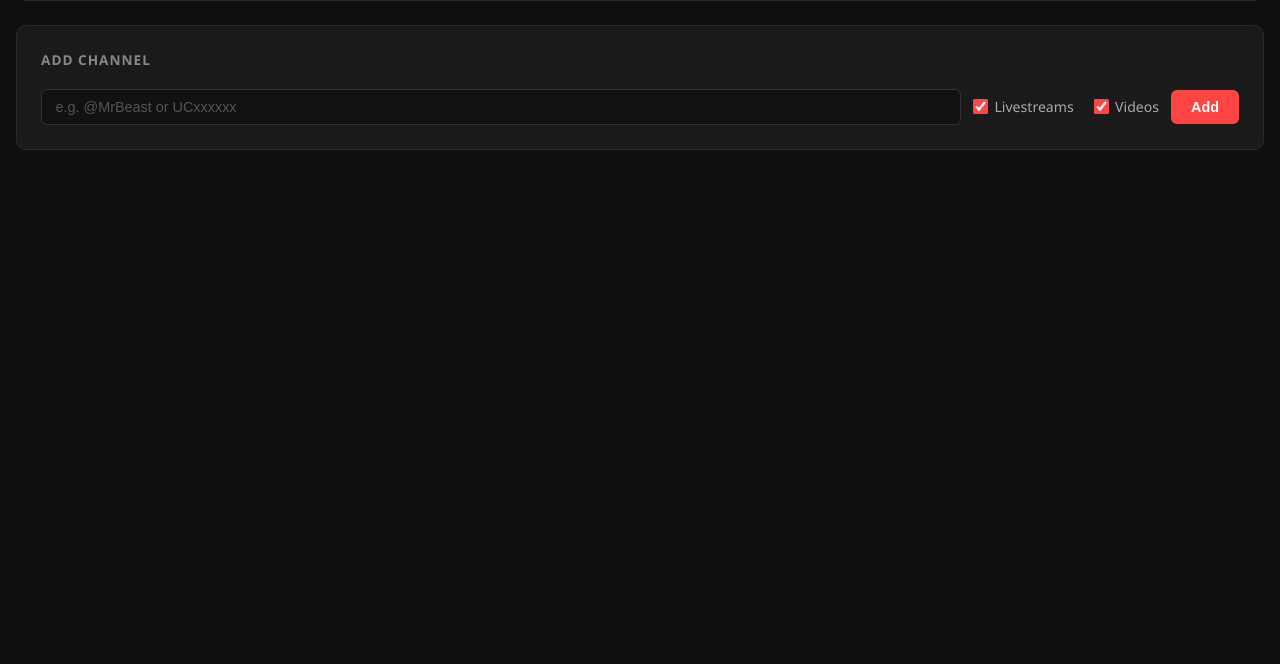
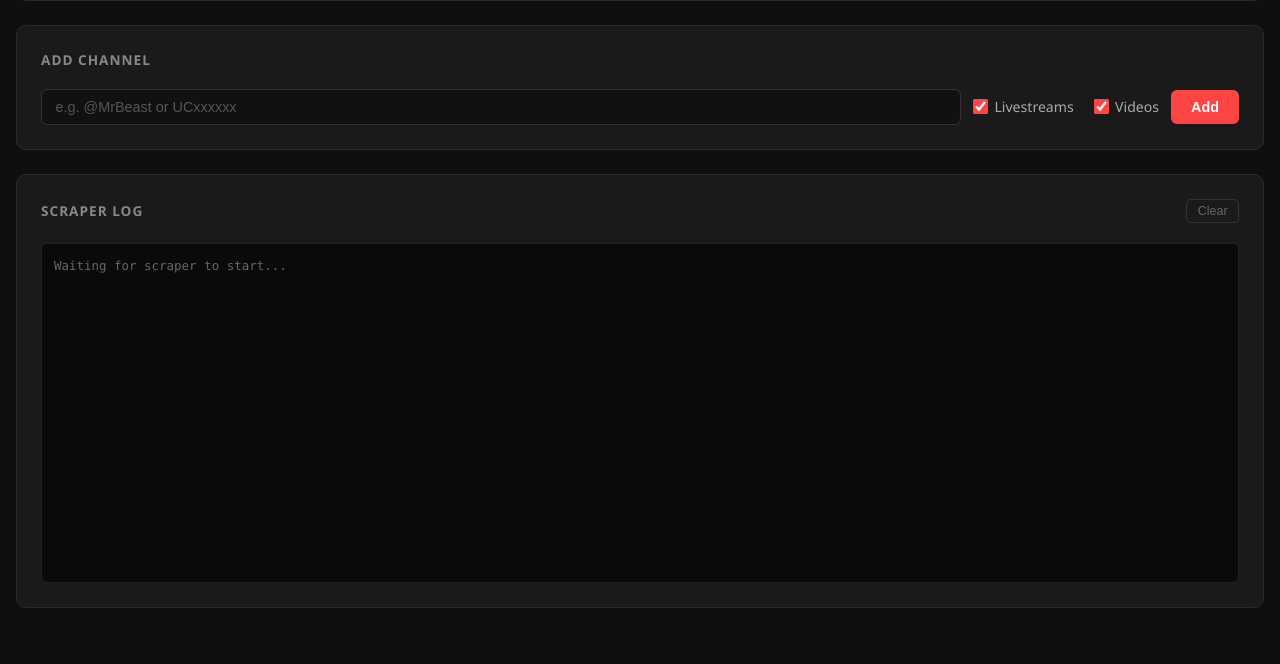
Before and after one commit to iliasch-dev/tuberipper, a Flask app: page / in a window 1280 px wide. Shown: the part 425-1089 px from the top of the page. Before the commit the page ends 575 px from the top, so only its background shows below. Run offline with Flask 3, Linux system fonts and the light colour scheme; data that the repository does not hold is empty; some libraries are stand-ins or nearby versions.

Commit message:
add live log viewer to webapp with colour-coded output - Shared `logs` Docker volume between scraper and webapp - Scraper log path configurable via LOG_PATH env var - Webapp SSE endpoint streams log via tail -f - Log card in UI: INFO=green, ERROR=red, WARNING=orange, with clear button

```diff
--- a/scraper/main.py
+++ b/scraper/main.py
@@ -11,11 +11,14 @@ from . import utils
 import selenium
 import random
 import logging
+import os
 import tempfile
 from datetime import datetime
 
 
-logging.basicConfig(filename='tuberipper.log', level=logging.INFO, format='%(asctime)s - TUBERIPPER MAIN - %(levelname)s: %(message)s')
+log_path = os.environ.get('LOG_PATH', 'tuberipper.log')
+os.makedirs(os.path.dirname(log_path), exist_ok=True) if os.path.dirname(log_path) else None
+logging.basicConfig(filename=log_path, level=logging.INFO, format='%(asctime)s - TUBERIPPER MAIN - %(levelname)s: %(message)s')
 logger = logging.getLogger(__name__)
 
 config = utils.load_config("config.json")
--- a/webapp/app.py
+++ b/webapp/app.py
@@ -1,5 +1,6 @@
-from flask import Flask, render_template, request, redirect, url_for, flash
+from flask import Flask, render_template, request, redirect, url_for, flash, Response, stream_with_context
 import psycopg2
+import subprocess
 import os
 
 app = Flask(__name__)
@@ -125,6 +126,36 @@ def update_schedule():
     return redirect(url_for('index'))
 
 
+@app.route('/logs/stream')
+def stream_logs():
+    log_path = os.environ.get('LOG_PATH', 'tuberipper.log')
+
+    def generate():
+        proc = None
+        try:
+            if not os.path.exists(log_path):
+                yield "data: Waiting for scraper to start...\n\n"
+            proc = subprocess.Popen(
+                ['tail', '-n', '100', '-f', log_path],
+                stdout=subprocess.PIPE,
+                stderr=subprocess.DEVNULL,
+                text=True
+            )
+            for line in proc.stdout:
+                yield f"data: {line.rstrip()}\n\n"
+        except GeneratorExit:
+            pass
+        finally:
+            if proc:
+                proc.terminate()
+
+    return Response(
+        stream_with_context(generate()),
+        mimetype='text/event-stream',
+        headers={'Cache-Control': 'no-cache', 'X-Accel-Buffering': 'no'}
+    )
+
+
 if __name__ == '__main__':
     ensure_tables()
-    app.run(host='0.0.0.0', port=5000, debug=False)
+    app.run(host='0.0.0.0', port=5000, debug=False, threaded=True)
--- a/webapp/templates/index.html
+++ b/webapp/templates/index.html
@@ -279,6 +279,47 @@
 
     .status-dot.on  { background: #44cc44; box-shadow: 0 0 6px #44cc44; }
     .status-dot.off { background: #555; }
+
+    /* Log viewer */
+    .log-box {
+      background: #0a0a0a;
+      border: 1px solid #222;
+      border-radius: 6px;
+      height: 340px;
+      overflow-y: auto;
+      padding: 0.75rem;
+      font-family: 'Cascadia Code', 'Fira Mono', 'Consolas', monospace;
+      font-size: 0.78rem;
+      line-height: 1.6;
+    }
+
+    .log-line { white-space: pre-wrap; word-break: break-all; }
+    .log-line.info    { color: #44cc44; }
+    .log-line.error   { color: #ff4444; }
+    .log-line.warning { color: #ff9900; }
+    .log-line.default { color: #666; }
+
+    .log-header {
+      display: flex;
+      align-items: center;
+      justify-content: space-between;
+      margin-bottom: 1.25rem;
+    }
+
+    .log-header h2 { margin-bottom: 0; }
+
+    .btn-clear {
+      background: transparent;
+      border: 1px solid #333;
+      color: #666;
+      padding: 0.25rem 0.65rem;
+      border-radius: 5px;
+      font-size: 0.78rem;
+      cursor: pointer;
+      transition: color 0.15s, border-color 0.15s;
+    }
+
+    .btn-clear:hover { color: #aaa; border-color: #555; }
   </style>
 </head>
 <body>
@@ -403,9 +444,41 @@
     </form>
   </div>
 
+  <!-- Log viewer -->
+  <div class="card">
+    <div class="log-header">
+      <h2>Scraper Log</h2>
+      <button class="btn-clear" onclick="clearLog()">Clear</button>
+    </div>
+    <div class="log-box" id="log-box"></div>
+  </div>
+
   <script>
     // When a toggle changes, mirror its current state into the sibling form's hidden input,
     // then submit that sibling form so both flags are always sent together.
+    const logBox = document.getElementById('log-box');
+    const source = new EventSource('/logs/stream');
+
+    source.onmessage = function(e) {
+      const line = e.data;
+      const div = document.createElement('div');
+      div.className = 'log-line ' + classForLine(line);
+      div.textContent = line;
+      logBox.appendChild(div);
+      logBox.scrollTop = logBox.scrollHeight;
+    };
+
+    function classForLine(line) {
+      if (line.includes(' ERROR'))   return 'error';
+      if (line.includes(' WARNING')) return 'warning';
+      if (line.includes(' INFO'))    return 'info';
+      return 'default';
+    }
+
+    function clearLog() {
+      logBox.innerHTML = '';
+    }
+
     function setInterval(mins) {
       document.getElementById('interval').value = mins;
     }
```
Also changed, not shown: docker-compose.yml (+7 -0 lines).
